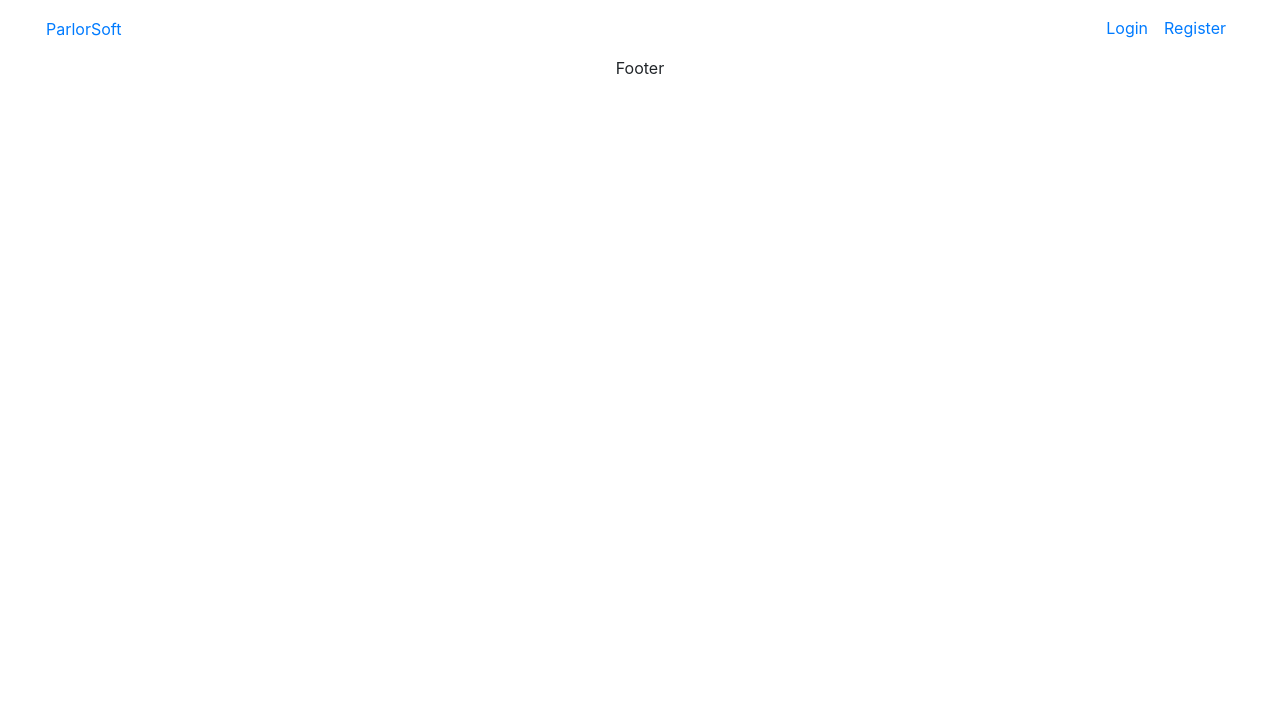
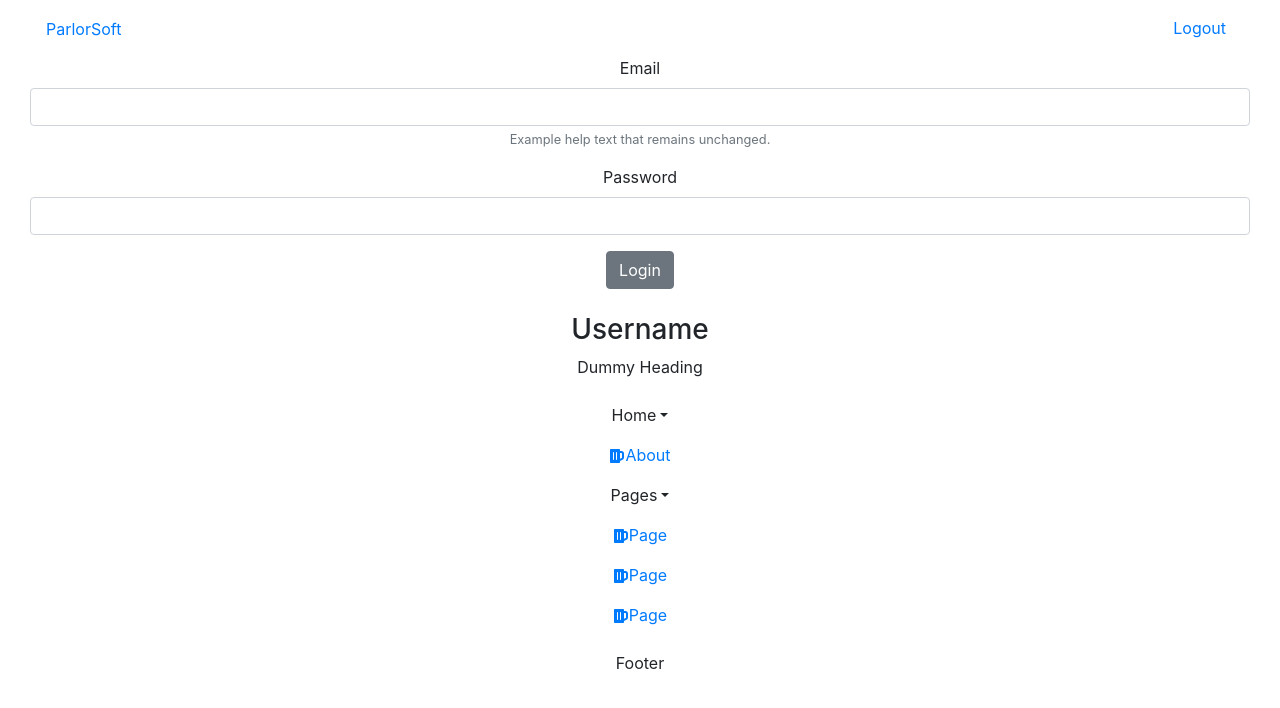
Before and after one commit to PuReWebDev/parlorsoftweb, a React (Create React App) app: page /logout in a window 1280 px wide. Shown: the top 708 px of the page. Built offline with nearby package versions, Linux system fonts and the light colour scheme.

Commit message:
Add left navigation

```diff
--- a/src/navigation/router.js
+++ b/src/navigation/router.js
@@ -1,6 +1,7 @@
 import React from "react";
 import { BrowserRouter as Router, Route } from "react-router-dom";
 import { Header } from '../templates/header'
+import SideBar from './sidebar/sideBar'
 import * as api from '../api/api'
 
 /*Guest Pages*/
@@ -43,6 +44,7 @@ export function AuthRouter() {
             <Route exact path="/" render={() => {}} />
             <Route path="/logout" component={Login} />
           </div>
+      <SideBar isOpen={true} />
     </Router>
   </>
   );
--- /dev/null
+++ b/src/navigation/sidebar/sideBar.js
@@ -0,0 +1,72 @@
+import React from 'react';
+import SubMenu from './subMenu';
+import { FaBeer } from 'react-icons/fa';
+import { NavItem, NavLink, Nav } from 'reactstrap';
+import classNames from 'classnames';
+import { Link } from 'react-router-dom';
+
+const SideBar = props => (
+    <div className={classNames('sidebar', {'is-open': props.isOpen})}>
+      <div className="sidebar-header">
+        <span color="info" onClick={props.toggle} style={{color: '#fff'}}>&times;</span>
+        <h3>Username</h3>
+      </div>
+      <div className="side-menu">
+        <Nav vertical className="list-unstyled pb-3">
+          <p>Dummy Heading</p>
+          <SubMenu title="Home" icon={FaBeer} items={submenus[0]}/>
+          <NavItem>
+            <NavLink tag={Link} to={'/about'}>
+              <FaBeer />About
+            </NavLink>
+          </NavItem>
+          <SubMenu title="Pages" icon={FaBeer} items={submenus[1]}/>
+          <NavItem>
+            <NavLink tag={Link} to={'/pages'}>
+                <FaBeer />Page
+            </NavLink>
+          </NavItem>
+          <NavItem>
+            <NavLink tag={Link} to={'/faq'}>
+            <FaBeer />Page
+            </NavLink>
+          </NavItem>
+          <NavItem>
+            <NavLink tag={Link} to={'/contact'}>
+            <FaBeer />Page
+            </NavLink>
+          </NavItem>
+        </Nav>
+      </div>
+    </div>
+  );
+
+  const submenus = [
+    [
+      {
+        title: "Home 1",
+        target: "dummy"
+      },
+      {
+        title: "Home 2",
+        target: "dummy",
+      },
+      {
+        itle: "Home 3",
+        target: "dummy",
+      }
+    ],
+    [
+      {
+        title: "Page 1",
+        target: "dummy",
+      },
+      {
+        title: "Page 2",
+        target: "dummy",
+      }
+    ]
+  ]
+
+
+export default SideBar;
--- /dev/null
+++ b/src/navigation/sidebar/subMenu.js
@@ -0,0 +1,32 @@
+import React, { useState } from 'react';
+import  { Collapse, NavItem, NavLink } from 'reactstrap';
+import classNames from 'classnames';
+import { Link } from 'react-router-dom';
+
+const SubMenu = props => {
+
+  const [collapsed, setCollapsed] = useState(true)
+  const toggleNavbar = () => setCollapsed(!collapsed)
+  const { icon, title, items } = props;
+
+  return (
+    <div>
+      <NavItem onClick={toggleNavbar} className={classNames({'menu-open': !collapsed})}>
+        <NavLink className="dropdown-toggle">
+               {title}
+        </NavLink>
+      </NavItem>
+      <Collapse isOpen={!collapsed} navbar className={classNames('items-menu',{'mb-1': !collapsed})}>
+        {items.map((item, index) => (
+            <NavItem key={index} className="pl-4">
+              <NavLink tag={Link} to={item.target}>
+                {item.title}
+              </NavLink>
+            </NavItem>
+            ))}
+      </Collapse>
+    </div>
+  );
+}
+
+export default SubMenu;
--- a/src/templates/template.js
+++ b/src/templates/template.js
@@ -12,7 +12,7 @@ export const Template = () => {
   function renderRouter(){
     const user = api.getUser()
     /**User is logged in*/
-    if ( !false ) {
+    if ( !true ) {
       return (<GuestRouter />)
     } else {
       return (<AuthRouter />)
@@ -22,7 +22,7 @@ export const Template = () => {
     return(
       <>
           <ErrorBoundry>
-          <Container fluid  style={{minHeight: "50%"}}>
+          <Container className="content" fluid style={{minHeight: "50%"}}>
               {renderRouter()}
           </Container>
           <Footer />
```
